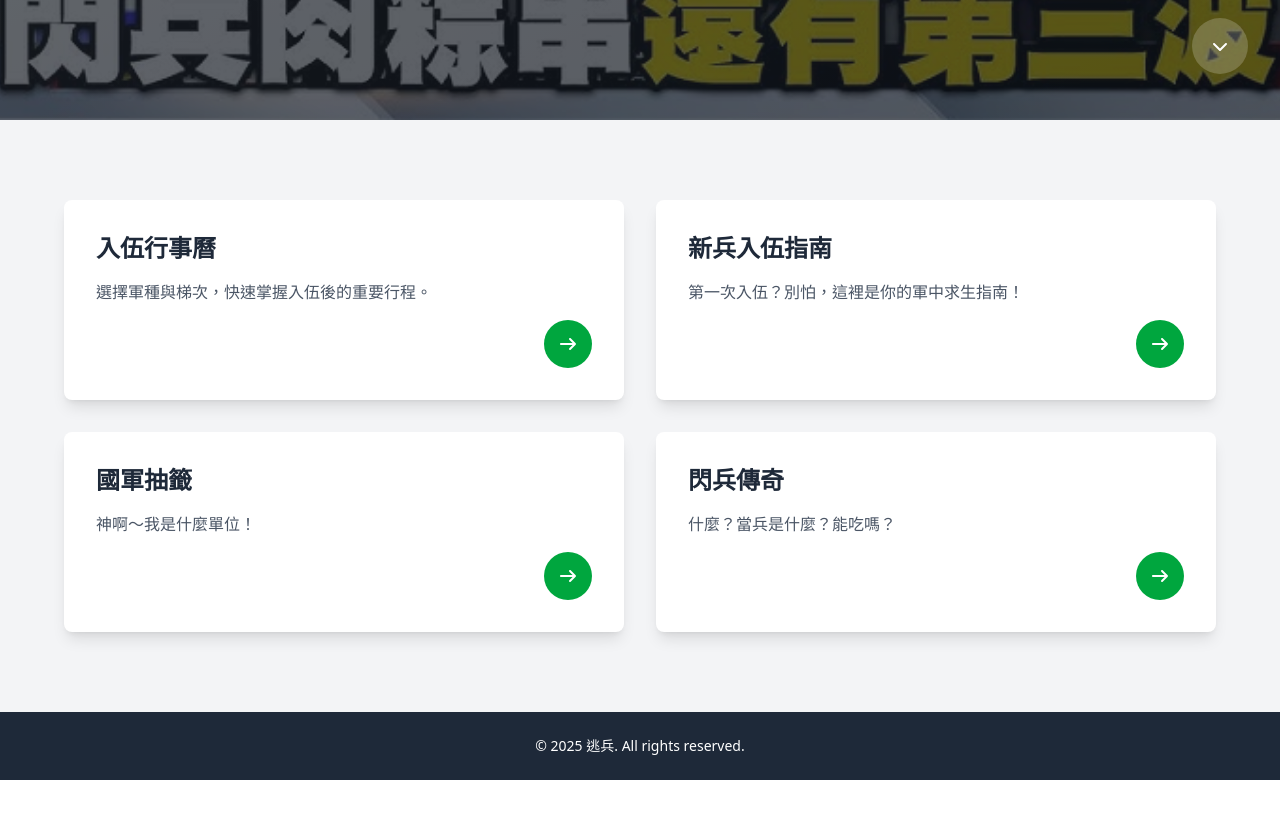
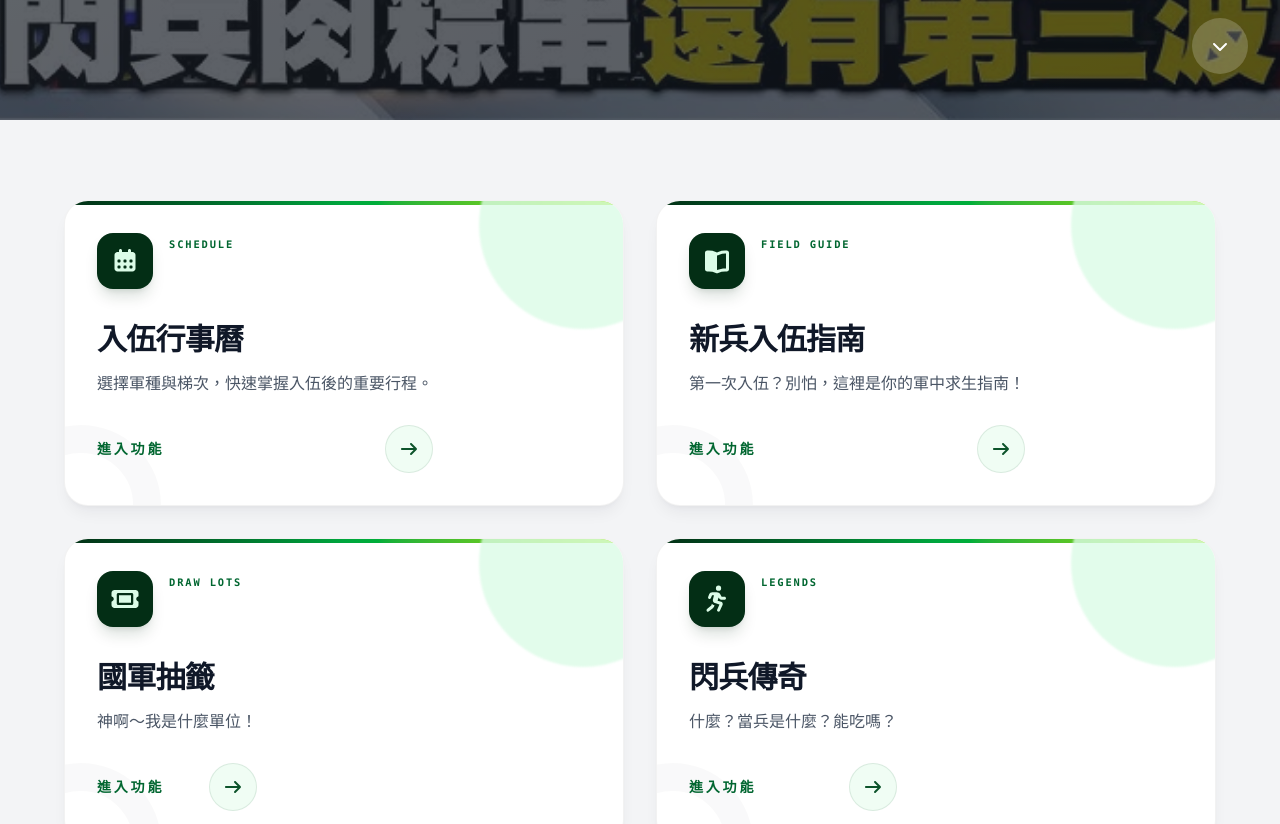
Before and after one commit to Ynn622/Deserter, a Vue app in the folder frontend/: page / in a window 1280 px wide. Shown: the part 680-1504 px from the top of the page. Before the commit the page ends 1460 px from the top, so only its background shows below. Built offline with nearby package versions, Linux system fonts and the light colour scheme; no server answers.

Commit message:
[modify] FeatureCard 美化

```diff
--- a/frontend/src/pages/HomePage.vue
+++ b/frontend/src/pages/HomePage.vue
@@ -49,7 +49,9 @@
             :key="feature.id"
             :title="feature.title"
             :description="feature.description"
-            @navigate="handleCardClick(feature.title)"
+            :icon="feature.icon"
+            :eyebrow="feature.eyebrow"
+            @navigate="handleCardClick(feature.route)"
           />
         </div>
       </div>
@@ -75,36 +77,38 @@ const features = [
     id: 1,
     title: '入伍行事曆',
     description: '選擇軍種與梯次，快速掌握入伍後的重要行程。',
+    icon: ['fas', 'calendar-days'],
+    eyebrow: 'SCHEDULE',
     route: '/troop-calendar'
   },
   {
     id: 2,
     title: '新兵入伍指南',
     description: '第一次入伍？別怕，這裡是你的軍中求生指南！',
+    icon: ['fas', 'book-open'],
+    eyebrow: 'FIELD GUIDE',
     route: '/new-soldier-guide'
   },
   {
     id: 3,
     title: '國軍抽籤',
     description: '神啊～我是什麼單位！',
+    icon: ['fas', 'ticket'],
+    eyebrow: 'DRAW LOTS',
     route: '/lottery'
   },
   {
     id: 4,
     title: '閃兵傳奇',
     description: '什麼？當兵是什麼？能吃嗎？',
+    icon: ['fas', 'person-running'],
+    eyebrow: 'LEGENDS',
     route: '/deserters'
   },
 ]
 
-const handleCardClick = (title) => {
-  const feature = features.find(f => f.title === title)
-  if (feature && feature.route) {
-    router.push(feature.route)
-  } else {
-    console.log('Navigate to:', title)
-    // TODO: 實作其他路由
-  }
+const handleCardClick = (route) => {
+  router.push(route)
 }
 
 const scrollDown = () => {
--- a/frontend/src/pages/components/FeatureCard.vue
+++ b/frontend/src/pages/components/FeatureCard.vue
@@ -1,24 +1,44 @@
 <template>
-  <div class="bg-white rounded-lg shadow-lg p-6 lg:p-8 hover:shadow-xl transition-shadow duration-300 group">
-    <div class="space-y-4">
-      <h3 class="text-xl lg:text-2xl font-bold text-gray-800">
+  <button
+    type="button"
+    class="feature-card group relative flex min-h-60 w-full flex-col overflow-hidden rounded-3xl border border-black/5 bg-white p-6 text-left shadow-lg shadow-gray-900/5 transition duration-300 hover:-translate-y-1.5 hover:border-green-800/20 hover:shadow-2xl hover:shadow-green-950/10 focus-visible:outline-none focus-visible:ring-4 focus-visible:ring-green-700/25 sm:p-7 lg:min-h-68 lg:p-8"
+    :aria-label="`前往${title}`"
+    @click="handleClick"
+  >
+    <!-- 裝飾背景 -->
+    <span class="pointer-events-none absolute inset-x-0 top-0 h-1 bg-gradient-to-r from-green-950 via-green-600 to-lime-400"></span>
+    <span class="feature-card__glow pointer-events-none absolute -right-16 -top-20 h-52 w-52 rounded-full bg-green-100/80 transition duration-500 group-hover:scale-125 group-hover:bg-green-200/80"></span>
+    <span class="pointer-events-none absolute -bottom-20 -left-16 h-40 w-40 rounded-full border-[28px] border-gray-900/[0.025]"></span>
+
+    <div class="relative flex items-start justify-between gap-4">
+      <span class="flex h-13 w-13 shrink-0 items-center justify-center rounded-2xl bg-green-950 text-xl text-green-100 shadow-lg shadow-green-950/15 transition duration-300 group-hover:-rotate-3 group-hover:scale-105 group-hover:bg-green-800 lg:h-14 lg:w-14 lg:text-2xl">
+        <font-awesome-icon :icon="icon" />
+      </span>
+
+      <span class="pt-1 text-right font-mono text-[0.65rem] font-bold tracking-[0.18em] text-green-800">
+        {{ eyebrow }}
+      </span>
+    </div>
+
+    <div class="relative mt-7 flex flex-1 flex-col lg:mt-8">
+      <h3 class="text-2xl font-black tracking-tight text-gray-900 transition-colors group-hover:text-green-900 lg:text-3xl">
         {{ title }}
       </h3>
 
-      <p class="text-gray-600 text-sm lg:text-base">
+      <p class="mt-3 max-w-md text-sm leading-7 text-gray-600 lg:text-base lg:leading-7">
         {{ description }}
       </p>
 
-      <div class="flex justify-end">
-        <button
-          class="w-10 h-10 lg:w-12 lg:h-12 rounded-full bg-green-600 hover:bg-green-700 flex items-center justify-center text-white transition-all group-hover:scale-110 cursor-pointer"
-          @click="handleClick"
-        >
+      <div class="mt-auto flex items-center justify-between pt-7">
+        <span class="text-xs font-black tracking-[0.2em] text-green-800 lg:text-sm">
+          進入功能
+        </span>
+        <span class="flex h-11 w-11 items-center justify-center rounded-full border border-green-900/10 bg-green-50 text-green-900 transition duration-300 group-hover:translate-x-1 group-hover:bg-green-800 group-hover:text-white lg:h-12 lg:w-12">
           <font-awesome-icon icon="arrow-right" />
-        </button>
+        </span>
       </div>
     </div>
-  </div>
+  </button>
 </template>
 
 <script setup>
@@ -31,9 +51,13 @@ defineProps({
     type: String,
     required: true
   },
-  link: {
+  icon: {
+    type: [String, Array],
+    default: 'compass'
+  },
+  eyebrow: {
     type: String,
-    default: '#'
+    default: 'FIELD GUIDE'
   }
 })
 
@@ -43,3 +67,20 @@ const handleClick = () => {
   emit('navigate')
 }
 </script>
+
+<style scoped>
+.feature-card {
+  isolation: isolate;
+}
+
+.feature-card__glow {
+  filter: blur(1px);
+}
+
+@media (prefers-reduced-motion: reduce) {
+  .feature-card,
+  .feature-card * {
+    transition-duration: 0.01ms !important;
+  }
+}
+</style>
```
